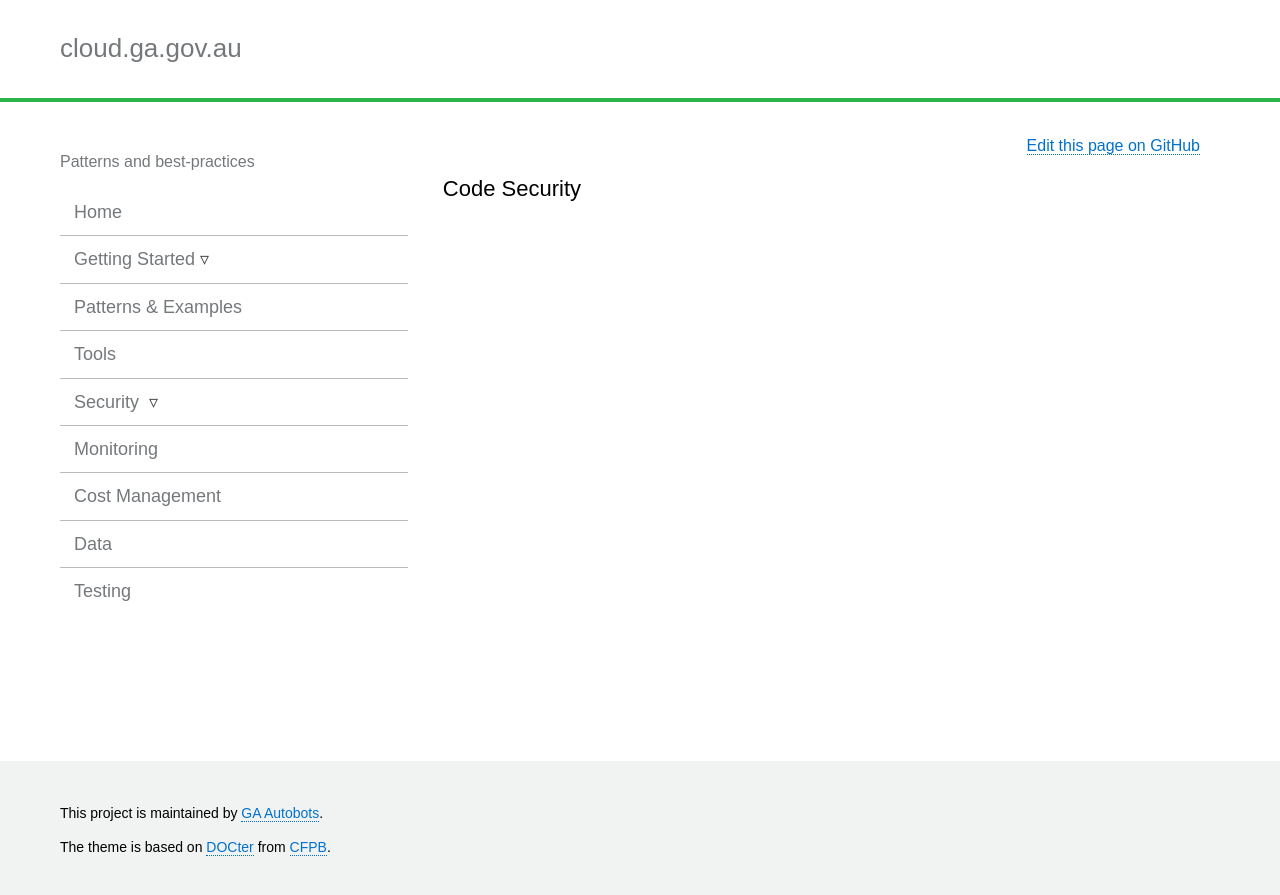
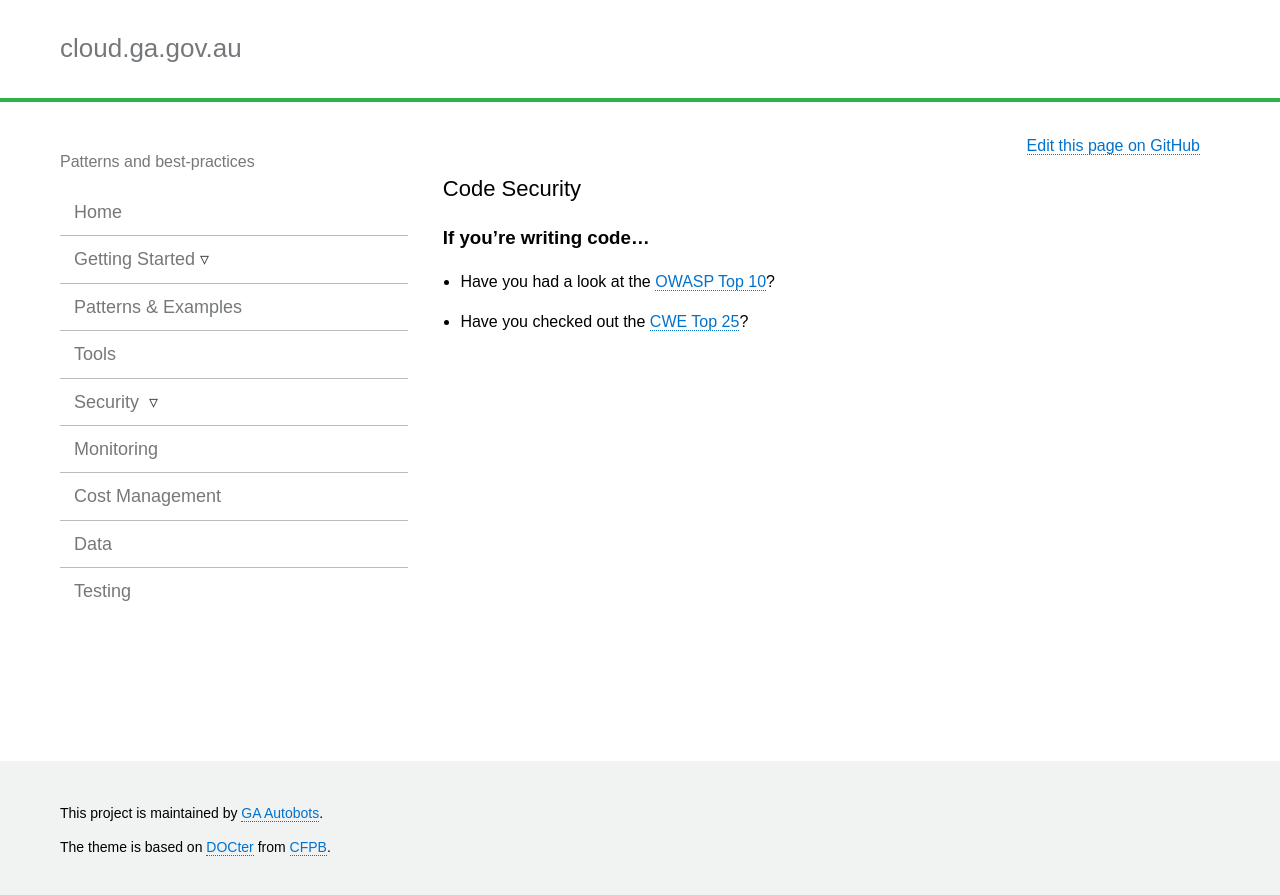
Before and after one commit to GeoscienceAustralia/cloud, a Jekyll site: the page built from docs/_pages/code_security_sub.md, in a window 1280 px wide. Shown: the top 895 px of the page. Built offline with Jekyll 4.4.1, drawn with Linux system fonts in a browser that asks for light colours; nearby versions of some CDN libraries.

Commit message:
Add code security stub

```diff
--- a/docs/_pages/code_security_sub.md
+++ b/docs/_pages/code_security_sub.md
@@ -3,3 +3,7 @@ title: Code Security
 layout: page
 permalink: code_security_sub.html
 ---
+
+### If you're writing code...
+* Have you had a look at the [OWASP Top 10](https://www.owasp.org/index.php/OWASP_Top_Ten_Cheat_Sheet)?
+* Have you checked out the [CWE Top 25](http://cwe.mitre.org/top25/index.html#Listing)?
```
